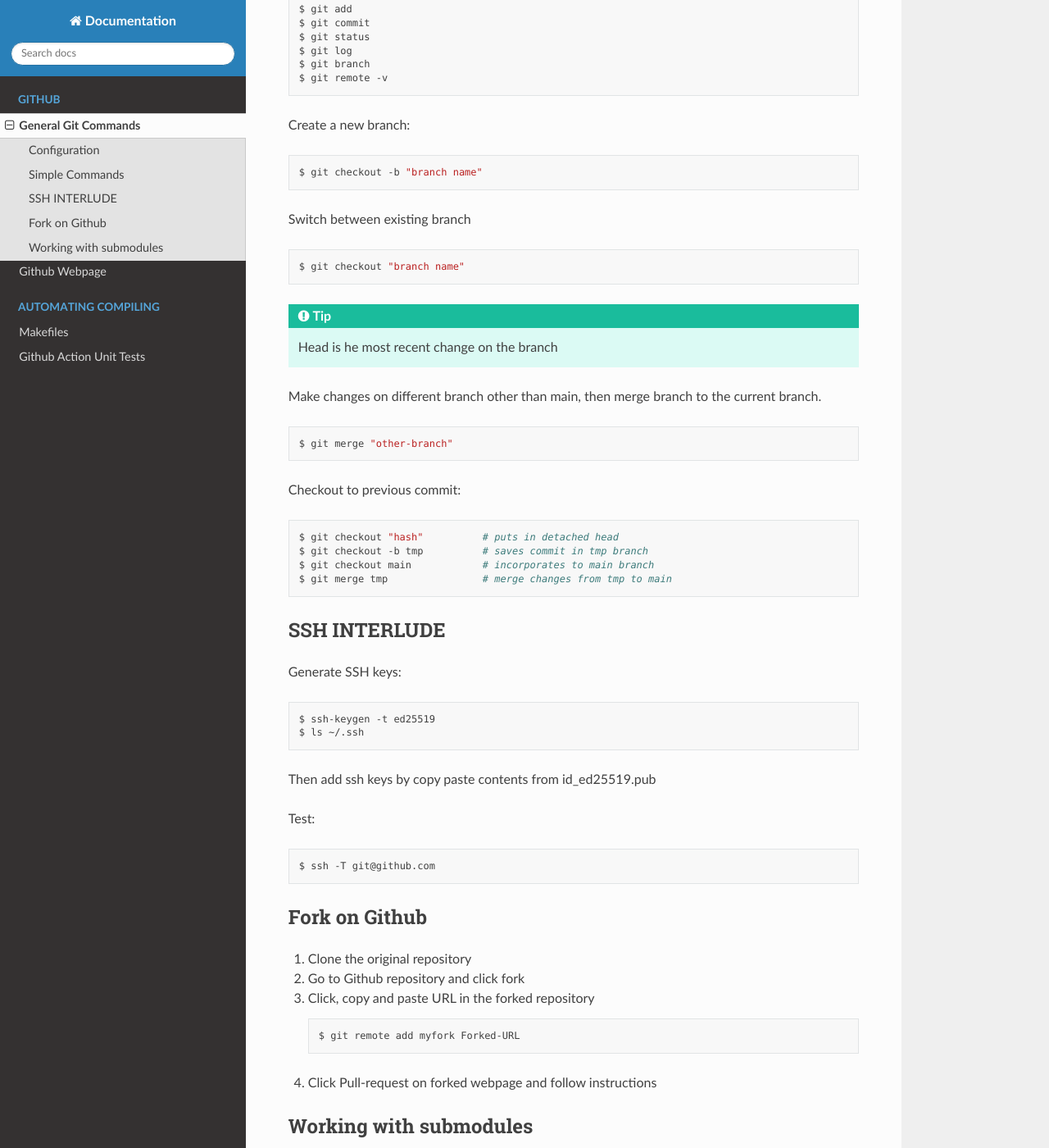
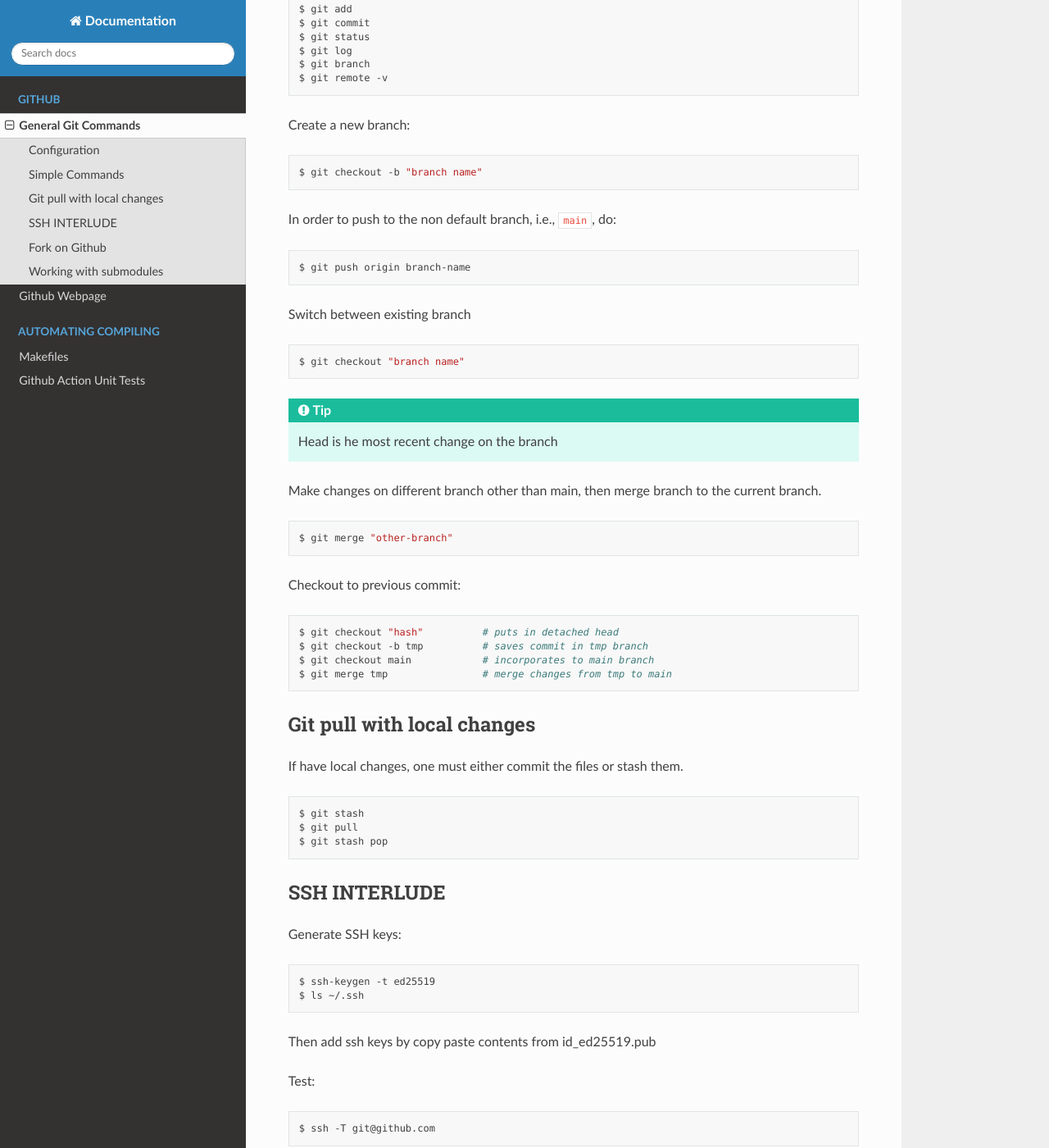
Before and after one commit to zhichen3/Documentation, a Sphinx documentation site: the page built from docs/source/git_commands.rst, in a window 1280 px wide and 1400 px high, scrolled down 576 px. Shown: the whole window at 82% size. Built offline with Sphinx 7.4.7 and the Read the Docs theme 2.0.0, drawn with Linux system fonts in a browser that asks for light colours.

Commit message:
git pull doc update

```diff
--- a/docs/source/git_commands.rst
+++ b/docs/source/git_commands.rst
@@ -38,6 +38,12 @@ Create a new branch:
 
    git checkout -b "branch name"
 
+In order to push to the non default branch, i.e., ``main``, do:
+
+.. prompt:: bash
+
+   git push origin branch-name
+
 Switch between existing branch
 
 .. prompt:: bash
@@ -62,6 +68,18 @@ Checkout to previous commit:
    git checkout -b tmp          # saves commit in tmp branch
    git checkout main            # incorporates to main branch
    git merge tmp                # merge changes from tmp to main
+
+
+Git pull with local changes
+==============================
+
+If have local changes, one must either commit the files or stash them.
+
+.. prompt:: bash
+
+   git stash
+   git pull
+   git stash pop
 
 
 SSH INTERLUDE
```
